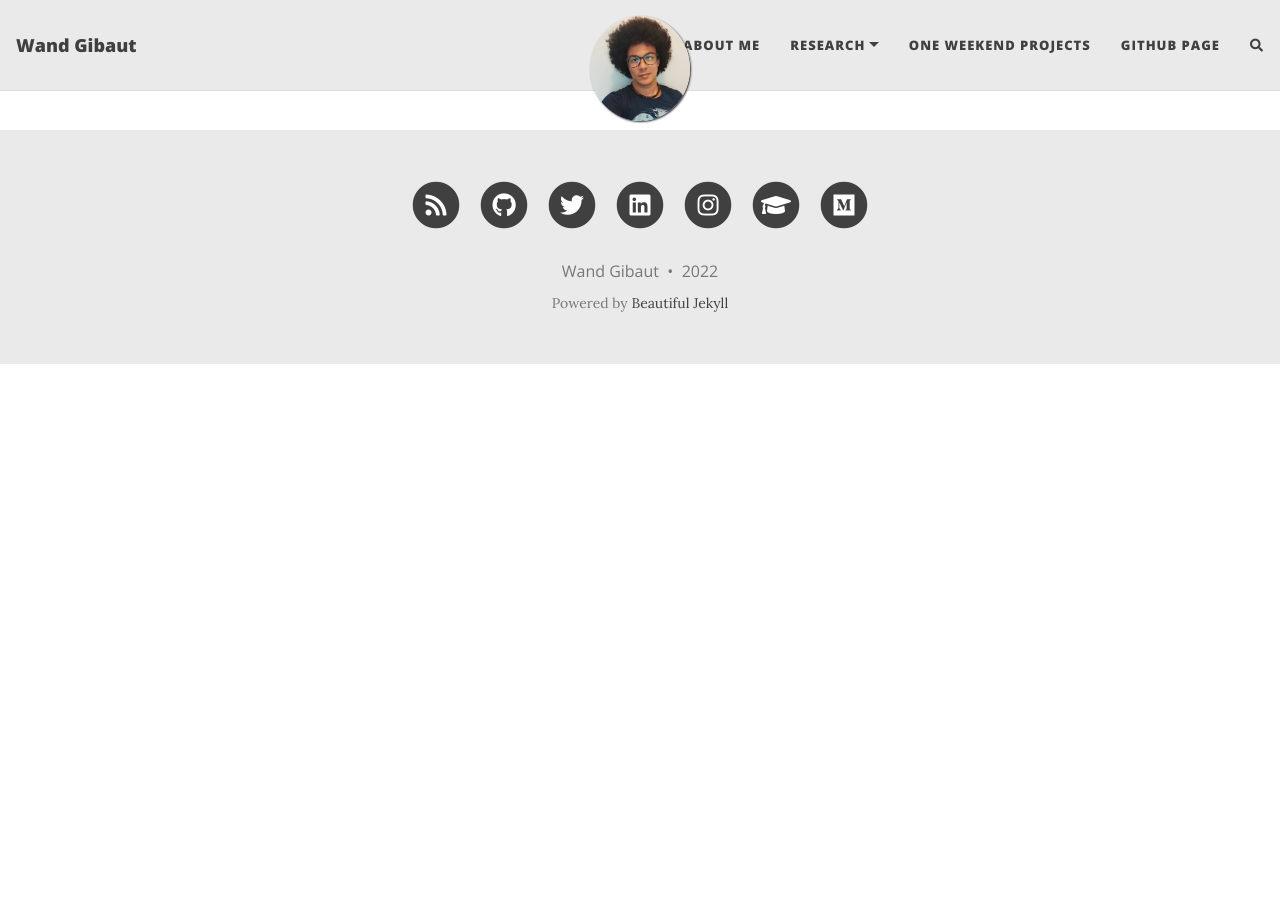
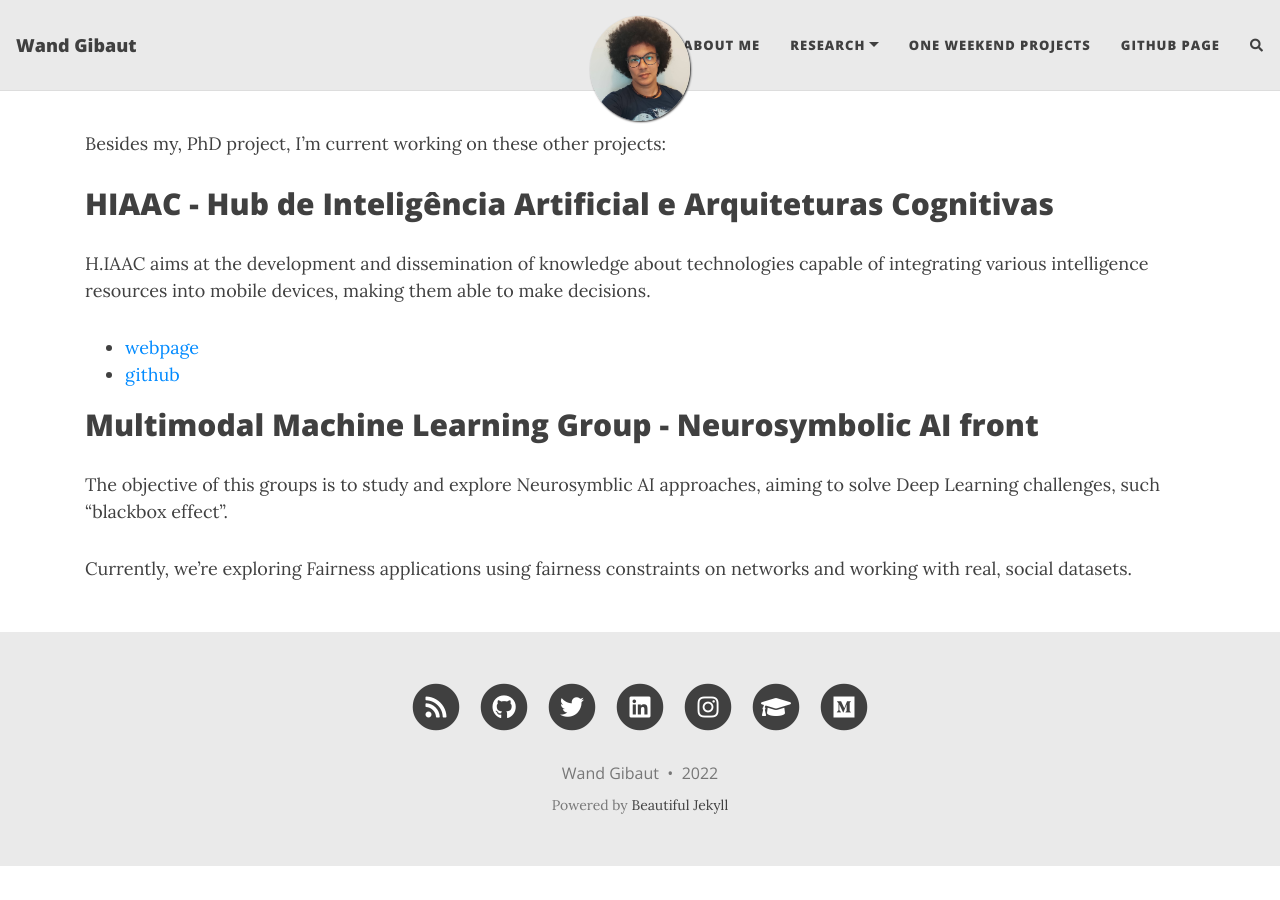
Before and after one commit to wandgibaut/wandgibaut.github.io, a Jekyll site: the page built from research.md, in a window 1280 px wide. Built offline with Jekyll 4.4.1, drawn with Linux system fonts in a browser that asks for light colours; nearby versions of some CDN libraries; comment, search, counter and statistics services are not loaded.

Commit message:
projects

```diff
--- a/_data/publications.yml
+++ b/_data/publications.yml
@@ -14,7 +14,7 @@
   title: "Extending the CST: The Distributed Cognitive Toolkit"
   journal:  2020 International Conferences on Internet of Things (iThings) and IEEE Green Computing and Communications (GreenCom) and IEEE Cyber, Physical and Social Computing (CPSCom) and IEEE Smart Data (SmartData) and IEEE Congress on Cybermatics (Cybermatics)
   doi: 10.1109/iThings-GreenCom-CPSCom-SmartData-Cybermatics50389.2020.00088
-
+  github: https://github.com/wandgibaut/dct
 
 - date: 2020-01-01
   type: journal
--- a/research.md
+++ b/research.md
@@ -3,3 +3,19 @@ layout: default
 title: Research
 subtitle: test
 ---
+
+Besides my, PhD project, I'm current working on these other projects:
+
+## HIAAC - Hub de Inteligência Artificial e Arquiteturas Cognitivas
+
+H.IAAC aims at the development and dissemination of knowledge about technologies capable of integrating various intelligence resources into mobile devices, making them able to make decisions.
+
+- [webpage](https://hiaac.unicamp.br/)
+- [github](https://github.com/H-IAAC)
+
+
+## Multimodal Machine Learning Group - Neurosymbolic AI front
+
+The objective of this groups is to study and explore Neurosymblic AI approaches, aiming to solve Deep Learning challenges, such "blackbox effect".
+
+Currently, we're exploring Fairness applications using fairness constraints on networks and working with real, social datasets.
```
